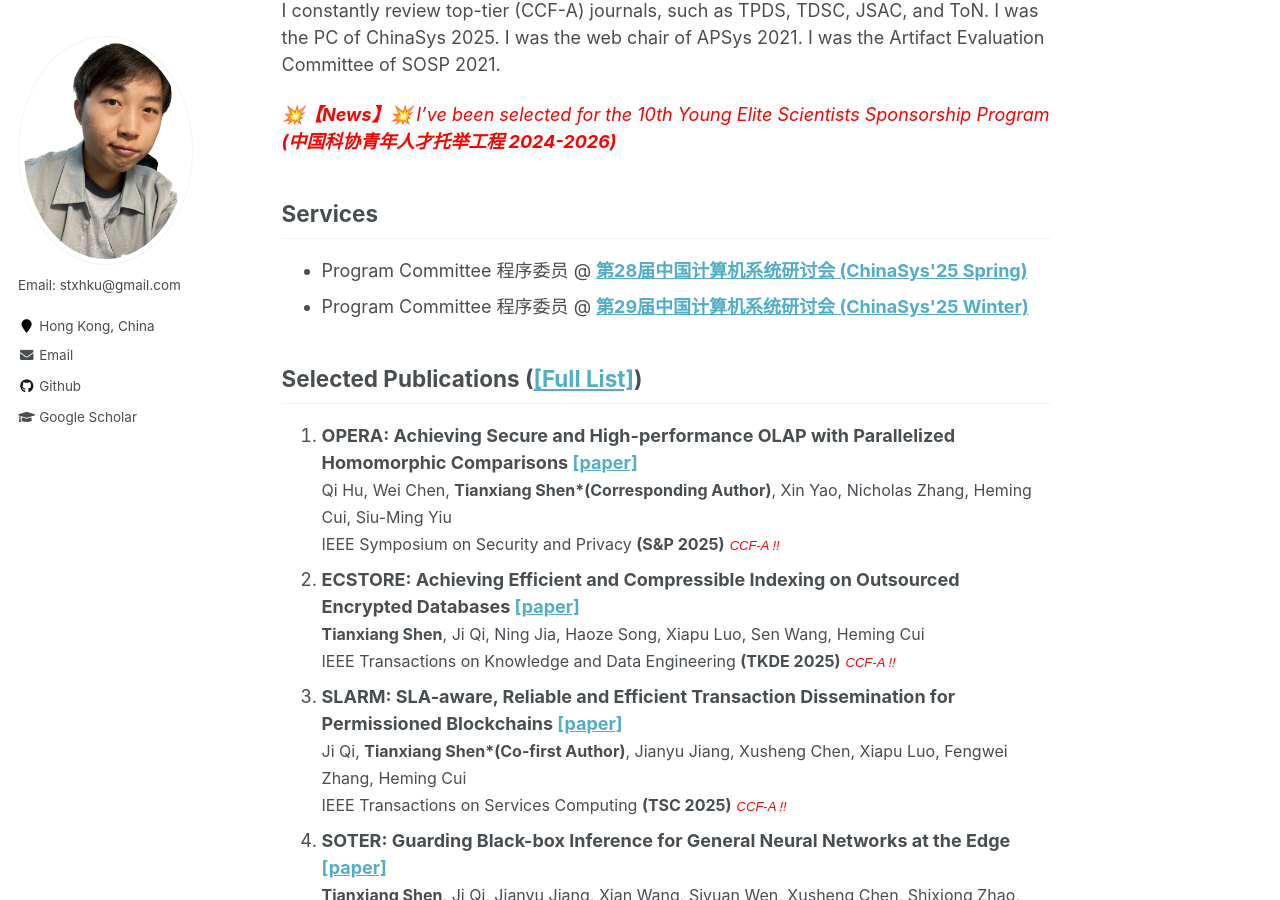
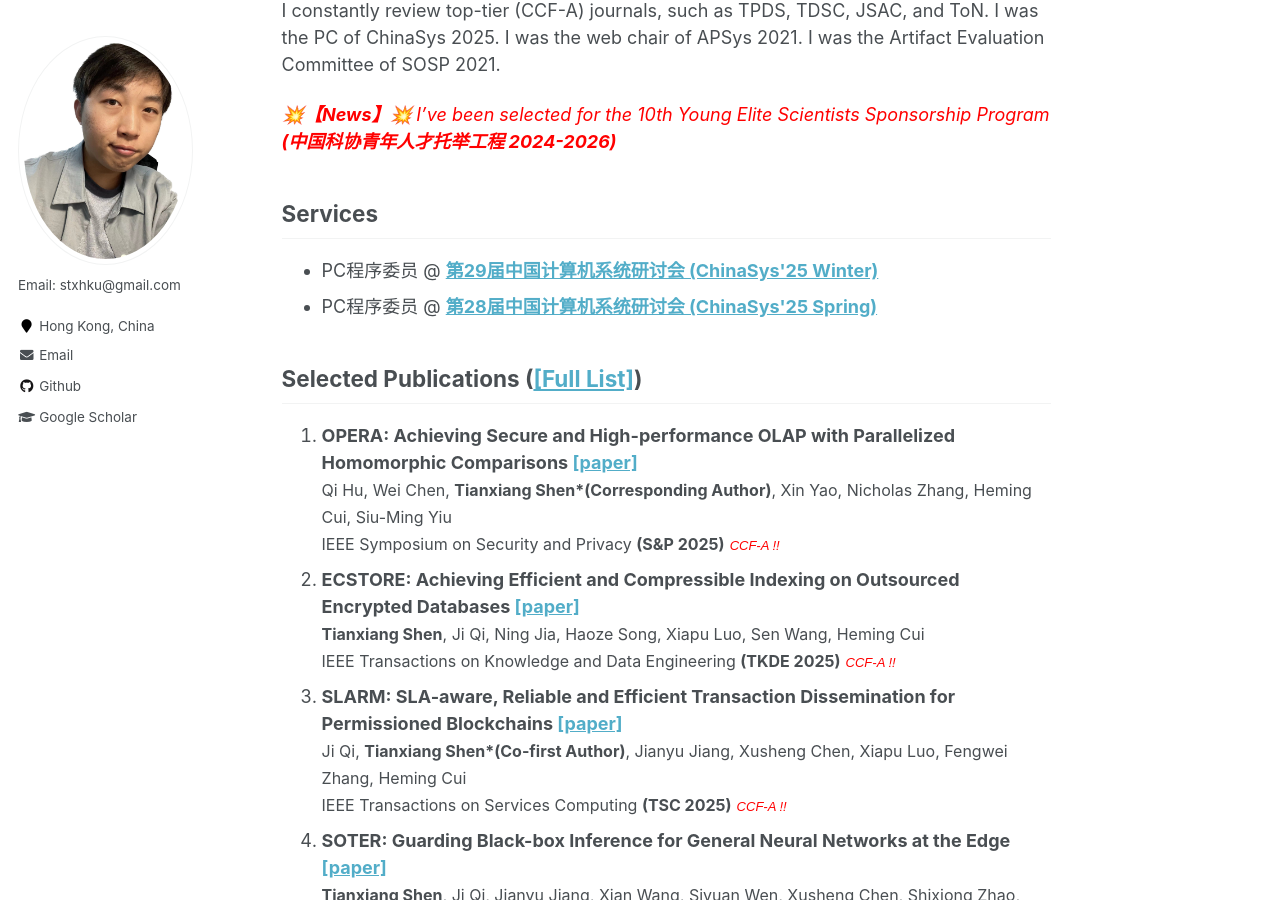
Before and after one commit to tianxiang999/tianxiang999.github.io, a Jekyll site: the page built from _pages/about.md, in a window 1280 px wide and 900 px high, scrolled down 322 px. Built offline with Jekyll 4.4.1, drawn with Linux system fonts in a browser that asks for light colours; comment, search, counter and statistics services are not loaded.

Commit message:
Update about.md

```diff
--- a/_pages/about.md
+++ b/_pages/about.md
@@ -27,8 +27,8 @@ red;">I've been selected for the 10th Young Elite Scientists Sponsorship Program
 Services
 -----
 <ul>
-  <li>Program Committee 程序委员 @ <a href="https://cnsys2025.cn/cfp.html" target="_blank" rel="noopener noreferrer"><strong>第28届中国计算机系统研讨会 (ChinaSys'25 Spring)</strong></a></li>
-  <li>Program Committee 程序委员 @ <a href="https://cnsys-2025winter.jlu.edu.cn/index.htm" target="_blank" rel="noopener noreferrer"><strong>第29届中国计算机系统研讨会 (ChinaSys'25 Winter)</strong></a></li>
+  <li>PC程序委员 @ <a href="https://cnsys-2025winter.jlu.edu.cn/index.htm" target="_blank" rel="noopener noreferrer"><strong>第29届中国计算机系统研讨会 (ChinaSys'25 Winter)</strong></a></li>
+  <li>PC程序委员 @ <a href="https://cnsys2025.cn/cfp.html" target="_blank" rel="noopener noreferrer"><strong>第28届中国计算机系统研讨会 (ChinaSys'25 Spring)</strong></a></li>
 </ul>
 
 Selected Publications ([[Full List]](https://scholar.google.com/citations?user=O9OOpR0AAAAJ&hl=zh-CN))
```
